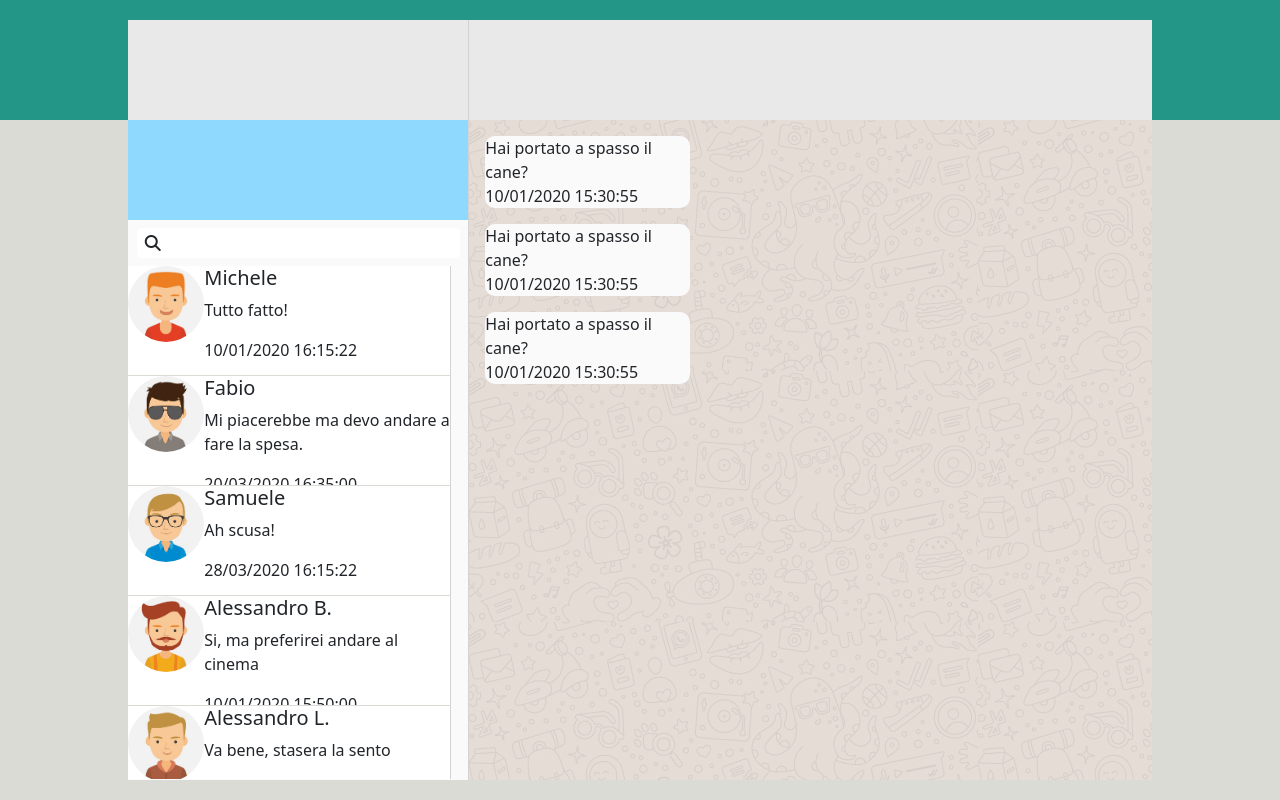
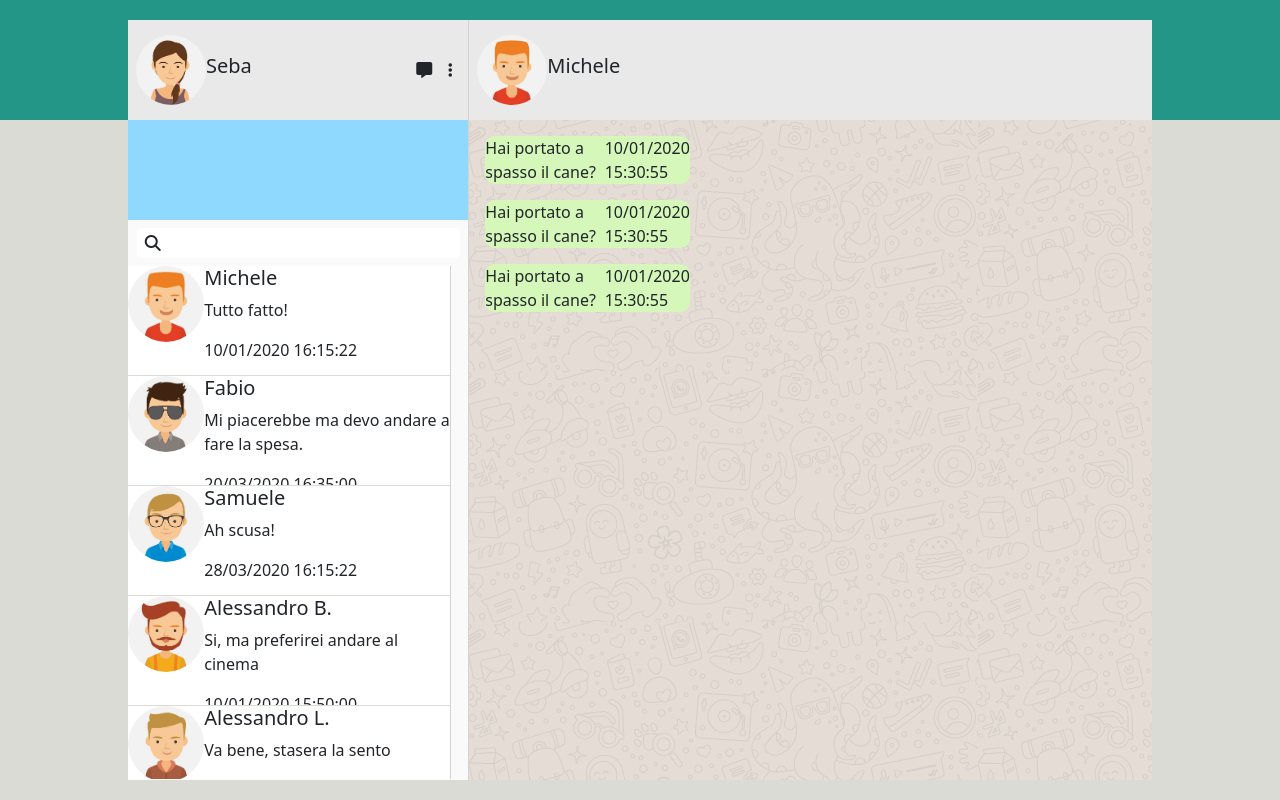
Before and after one commit to SebastianoMV/vue-boolzapp, a plain HTML site: page index.html in a window 1280 px wide. Drawn offline with nearby package versions, Linux system fonts and the light colour scheme.

Commit message:
Milestone 1 con un po' più di layout ma ancora scarso

```diff
--- a/index.html
+++ b/index.html
@@ -17,8 +17,27 @@
     <div class="container-grey"></div>
     <div class="position-absolute smv-container-wa">
       <div class="container-top d-flex">
-        <div class="col col-4 h-100 border-right-gray"></div>
-        <div class="col col-8 h-100"></div>
+
+        <!-- TOP LEFT -->
+        <div class="col col-4 h-100 border-right-gray d-flex justify-content-between align-items-center">
+           <div class="h-100 d-flex align-items-center px-2">
+             <img src="img/avatar_io.jpg" alt="avatar user">
+             <h5>Seba</h5>
+           </div>
+           <div class="h-100 d-flex align-items-center justify-content-end px-2">
+            <i class="fa-solid fa-message mx-2"></i>
+            <i class="fa-solid fa-ellipsis-vertical mx-2"></i>
+
+           </div>
+        </div>
+
+        <!-- TOP RIGHT -->
+        <div class="col col-8 h-100">
+          <div class="h-100 d-flex align-items-center px-2">
+            <img :src="`img/avatar${users[counterActiveUser].avatar}.jpg`" alt="avatar user">
+            <h5>{{users[counterActiveUser].name}}</h5>
+          </div>
+        </div>
       </div>
 
       <!-- MAIN  -->
@@ -56,7 +75,7 @@
         <!-- COLONNA MAIN DESTRA -->
         <div class="col col-8 h-100 container-destra position-relative">
 
-          <div class="message m-3" v-for="n in users[counterActiveUser].messages.length">
+          <div class="message m-3 d-flex received" v-for="n in users[counterActiveUser].messages.length">
             <div>{{users[counterActiveUser].messages[0].message}}</div>
             <div>{{users[counterActiveUser].messages[0].date}}</div>
 
--- a/script.js
+++ b/script.js
@@ -166,6 +166,7 @@ const app = new Vue({
         ],
         counterActiveUser: 0,
         counterMessages:3,
+        flagStatus: false,
 
     },
     methods: {
--- a/style.css
+++ b/style.css
@@ -80,7 +80,7 @@
   background-color: #e8eaeb;
 }
 
-.chat-user img{
+img{
   height: 70%;
   border-radius: 50%;
 }
@@ -107,5 +107,5 @@
 
 .received{
   background-color: #d5f8ba;
-  justify-items: flex-end;
+  justify-content: flex-end;
 }
```
